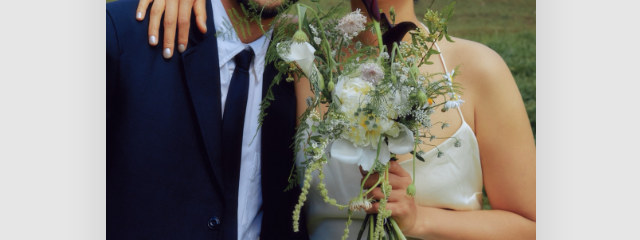
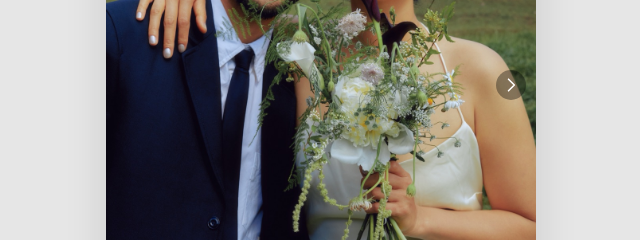
Before and after one commit to yongcheol-code/janchi, a website built with Vite: page index.html in a window 1280 px wide. Shown: the part 405-645 px from the top of the page, 319-959 px from the left. Built offline with nearby package versions, Linux system fonts and the light colour scheme.

Commit message:
add: 게시물 캐러셀에 좌우 화살표 버튼 추가
첫 장은 오른쪽만, 끝 장은 왼쪽만, 중간은 양쪽 다 보이게.
스와이프가 잘 안 먹히는 환경(마우스/트랙패드 등)에서도 넘길 수 있게 됨.
경계 표시 계산에서 clientWidth가 0일 때 NaN이 나던 버그도 같이 수정.

Co-Authored-By: Claude Sonnet 5 <noreply@anthropic.com>

```diff
--- a/src/icons.js
+++ b/src/icons.js
@@ -17,6 +17,7 @@ export const ICONS = {
   plus: s('<path d="M12 5v14M5 12h14"/>'),
   minus: s('<path d="M5 12h14"/>'),
   chevronRight: s('<path d="M9 5l7 7-7 7"/>'),
+  chevronLeft: s('<path d="M15 5l-7 7 7 7"/>'),
   moreHorizontal: `<svg viewBox="0 0 24 24" fill="currentColor"><circle cx="5" cy="12" r="1.7"/><circle cx="12" cy="12" r="1.7"/><circle cx="19" cy="12" r="1.7"/></svg>`,
   circleCheckFill: `<svg viewBox="0 0 24 24" fill="currentColor"><circle cx="12" cy="12" r="10"/><path d="M8 12.5l2.7 2.7L16.3 9" stroke="#1a1a1a" stroke-width="1.8" fill="none" stroke-linecap="round" stroke-linejoin="round"/></svg>`,
   checkCircle: s('<circle cx="12" cy="12" r="9"/><path d="M8 12.5l2.7 2.7L16.3 9"/>'),
--- a/src/sections.js
+++ b/src/sections.js
@@ -87,14 +87,32 @@ function buildMediaCarousel(files, postKey, actions, placeholder) {
   track.addEventListener("dblclick", (e) => actions.onMediaDouble(e, postKey));
 
   if (files.length > 1) {
+    const prevBtn = el("button", "wed-carousel__nav wed-carousel__nav--prev");
+    prevBtn.appendChild(icon("chevronLeft", 20));
+    prevBtn.setAttribute("aria-label", "이전 사진");
+    const nextBtn = el("button", "wed-carousel__nav wed-carousel__nav--next");
+    nextBtn.appendChild(icon("chevronRight", 20));
+    nextBtn.setAttribute("aria-label", "다음 사진");
+    wrap.appendChild(prevBtn);
+    wrap.appendChild(nextBtn);
+
+    const currentIndex = () => Math.round(track.scrollLeft / (track.clientWidth || 1));
+    const goTo = (i) => track.scrollTo({ left: i * track.clientWidth, behavior: "smooth" });
+    prevBtn.addEventListener("click", () => goTo(Math.max(0, currentIndex() - 1)));
+    nextBtn.addEventListener("click", () => goTo(Math.min(files.length - 1, currentIndex() + 1)));
+
     let raf = null;
+    function syncNav() {
+      const index = currentIndex();
+      chip.textContent = `${index + 1}/${files.length} · 두 번 탭 ❤︎`;
+      prevBtn.hidden = index <= 0;
+      nextBtn.hidden = index >= files.length - 1;
+    }
     track.addEventListener("scroll", () => {
       cancelAnimationFrame(raf);
-      raf = requestAnimationFrame(() => {
-        const index = Math.round(track.scrollLeft / track.clientWidth);
-        chip.textContent = `${index + 1}/${files.length} · 두 번 탭 ❤︎`;
-      });
+      raf = requestAnimationFrame(syncNav);
     });
+    syncNav();
   }
 
   return wrap;
--- a/src/styles.css
+++ b/src/styles.css
@@ -268,6 +268,28 @@ button {
   flex: 0 0 100%;
   height: 100%;
   scroll-snap-align: start;
+}
+.wed-carousel__nav {
+  position: absolute;
+  top: 50%;
+  transform: translateY(-50%);
+  display: flex;
+  align-items: center;
+  justify-content: center;
+  width: 30px;
+  height: 30px;
+  border: 0;
+  border-radius: 50%;
+  background: rgba(0, 0, 0, 0.35);
+  color: #fff;
+  cursor: pointer;
+  z-index: 2;
+}
+.wed-carousel__nav--prev {
+  left: 10px;
+}
+.wed-carousel__nav--next {
+  right: 10px;
 }
 .media-slot {
   position: absolute;
```
